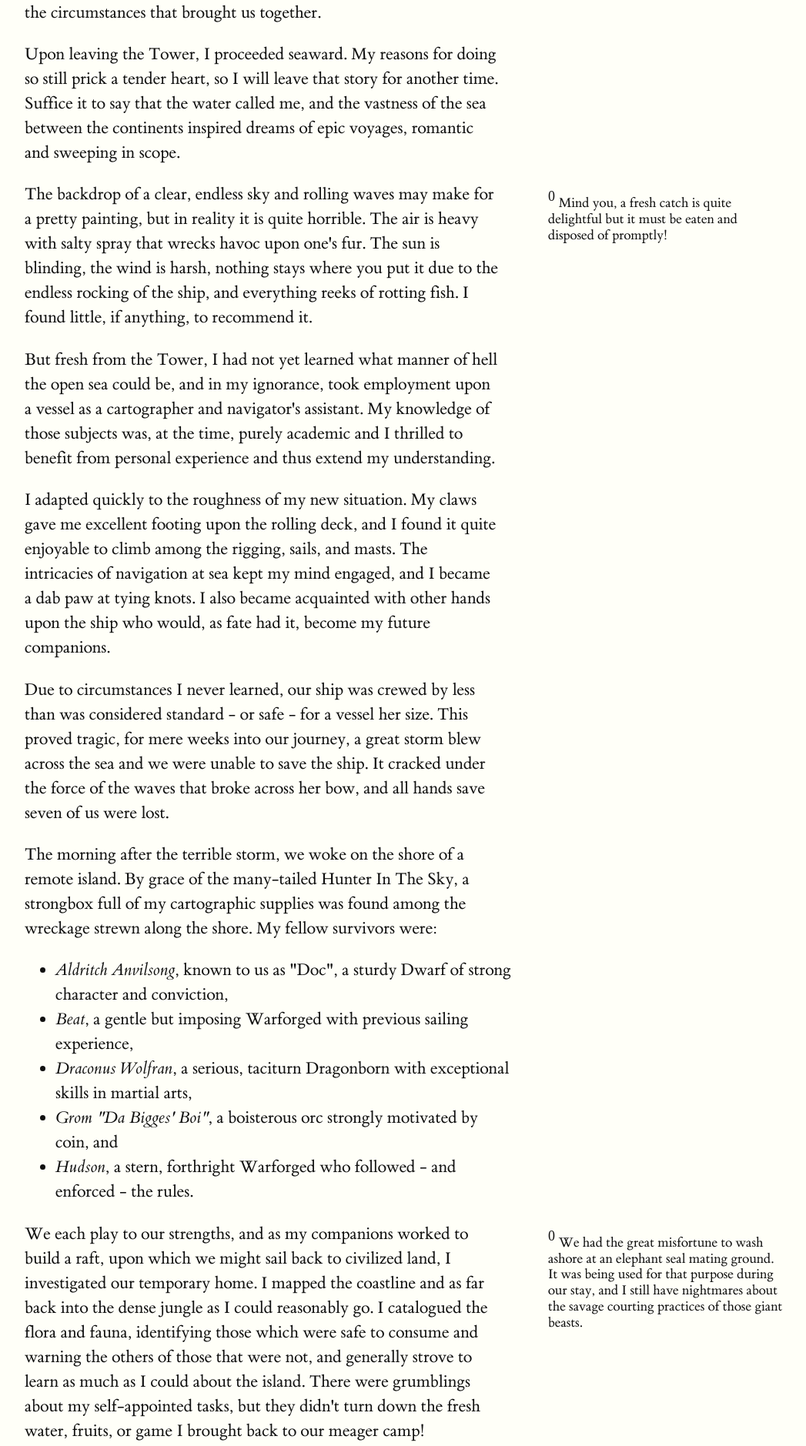
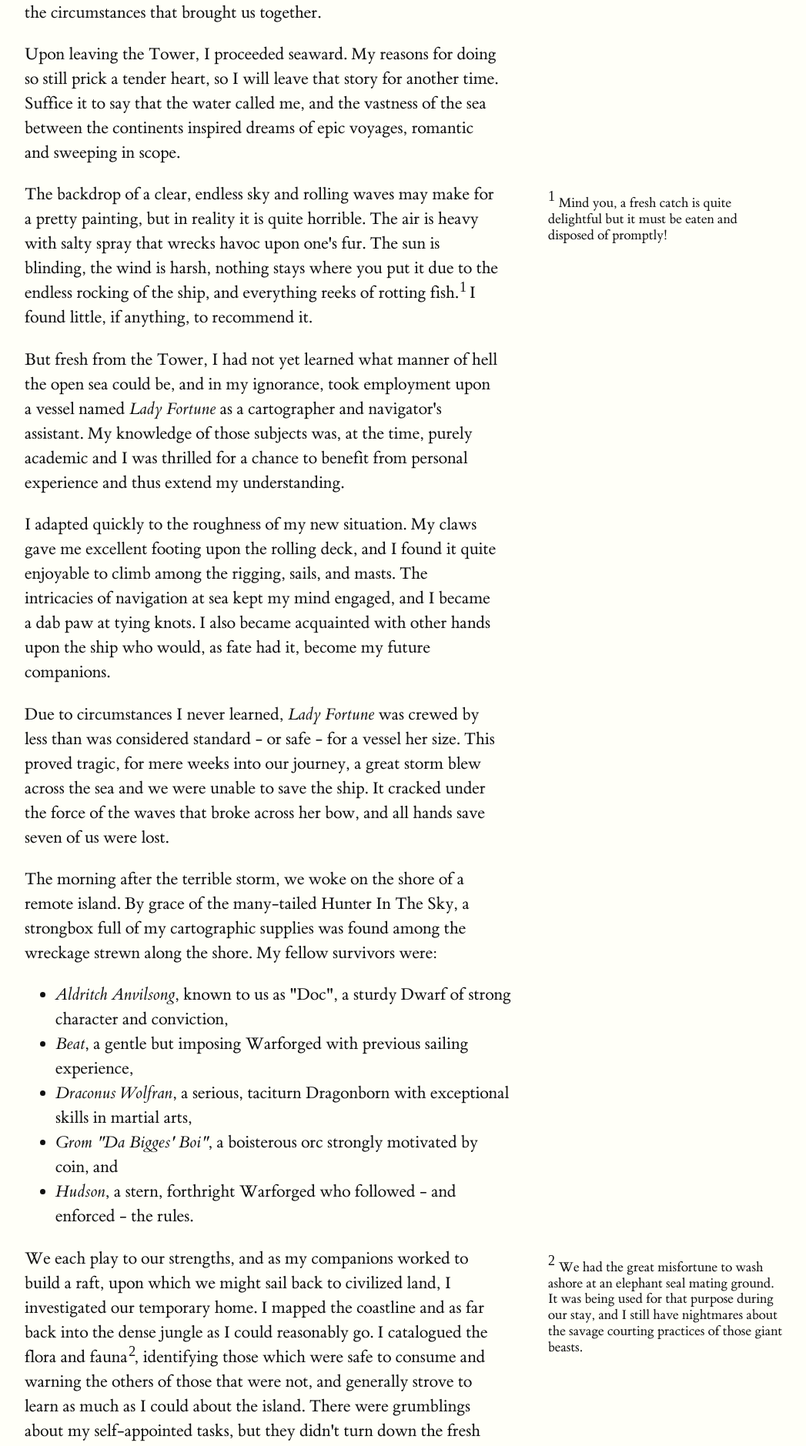
Before and after one commit to jhempy/purrlins-guide-to-anraith, a Jekyll site: the page built from _posts/1574-10-01-what-has-come-before.html, in a window 1280 px wide. Shown: the part 473-2352 px from the top of the page at 77% size, without its empty margins (128-1175 px from the left). Built offline with Jekyll 4.4.1, drawn with Linux system fonts in a browser that asks for light colours; some of the changed text lies outside the part shown.

Commit message:
Adds level 2 activity

```diff
--- a/_posts/1574-10-01-what-has-come-before.html
+++ b/_posts/1574-10-01-what-has-come-before.html
@@ -17,7 +17,7 @@
 </p>
 
 <p>
-But fresh from the <span class="tower">Tower</span>, I had not yet learned what manner of hell the open sea could be, and in my ignorance, took employment upon a vessel as a cartographer and navigator's assistant. My knowledge of those subjects was, at the time, purely academic and I thrilled to benefit from personal experience and thus extend my understanding.
+    But fresh from the <span class="tower">Tower</span>, I had not yet learned what manner of hell the open sea could be, and in my ignorance, took employment upon a vessel named <em>Lady Fortune</em> as a cartographer and navigator's assistant. My knowledge of those subjects was, at the time, purely academic and I was thrilled for a chance to benefit from personal experience and thus extend my understanding.
 </p>
 
 <p>
@@ -25,7 +25,7 @@
 </p>
 
 <p>
-Due to circumstances I never learned, our ship was crewed by less than was considered standard - or safe - for a vessel her size. This proved tragic, for mere weeks into our journey, a great storm blew across the sea and we were unable to save the ship. It cracked under the force of the waves that broke across her bow, and all hands save seven of us were lost.
+    Due to circumstances I never learned, <em>Lady Fortune</em> was crewed by less than was considered standard - or safe - for a vessel her size. This proved tragic, for mere weeks into our journey, a great storm blew across the sea and we were unable to save the ship. It cracked under the force of the waves that broke across her bow, and all hands save seven of us were lost.
 </p>
 
 <p>
@@ -45,7 +45,7 @@
 </p>
 
 <p>
-In time the raft was completed. We packed what food and water we could upon it and pushed back out into the water that had so recently taken the lives of our shipmates.
+    In time the raft, dubbed <em>Baby Fortune</em>, was completed. We packed what food and water we could upon it and pushed back out into the water that had so recently taken the lives of our shipmates.
 </p>
 
 <p>
--- a/_sass/style.scss
+++ /dev/null
@@ -1,367 +0,0 @@
----
-# Main styling
----
-
-/**************************************
-    $ CUSTOM TYPEFACE
-/**************************************/
-/* ET Book Regular */
-@font-face {
-  font-family: "et-book";
-  src: url("/fonts/et-book-roman-line-figures.eot");
-  src: url("/fonts/et-book-roman-line-figures.eot?#iefix") format("embedded-opentype"), url("/fonts/et-book-roman-line-figures.woff") format("woff"), url("/fonts/et-book-roman-line-figures.ttf") format("truetype"), url("/fonts/et-book-roman-line-figures.svg#etbookromanosf") format("svg");
-  font-weight: normal;
-  font-style: normal;
-  font-display: swap;
-}
-
-/* ET Book Italic */
-@font-face {
-  font-family: "et-book";
-  src: url("/fonts/et-book-display-italic-old-style-figures.eot");
-  src: url("/fonts/et-book-display-italic-old-style-figures.eot?#iefix") format("embedded-opentype"), url("/fonts/et-book-display-italic-old-style-figures.woff") format("woff"), url("/fonts/et-book-display-italic-old-style-figures.ttf") format("truetype"), url("/fonts/et-book-display-italic-old-style-figures.svg#etbookromanosf") format("svg");
-  font-weight: normal;
-  font-style: italic;
-  font-display: swap;
-}
-
-/* ET Book Bold */
-@font-face {
-  font-family: "et-book";
-  src: url("/fonts/et-book-bold-line-figures.eot");
-  src: url("/fonts/et-book-bold-line-figures.eot?#iefix") format("embedded-opentype"), url("/fonts/et-book-bold-line-figures.woff") format("woff"), url("/fonts/et-book-bold-line-figures.ttf") format("truetype"), url("/fonts/et-book-bold-line-figures.svg#etbookromanosf") format("svg");
-  font-weight: 600;
-  font-style: bold;
-  font-display: swap;
-}
-
-/**************************************
-    $CRITICAL CSS
-/**************************************/
-* {
-  text-rendering: optimizeLegibility;
-  font-kerning: auto;
-}
-
-/* Avoid weird content flash */
-html {
-    font-family: sans-serif;
-    -webkit-text-size-adjust: 100%;
-}
-
-body {
-    -webkit-font-smoothing: antialiased;
-    background: #fffff8;
-    color: #111;
-    counter-reset: sidenote-counter;
-    font: 1.4rem/2rem "et-book", Palatino, "Palatino Linotype", "Palatino LT STD", "Book Antiqua", Georgia, serif;
-    height: 100%;
-    margin: 0 auto;
-    max-width: 1440px;
-    padding-left: 12.5%;
-    padding-top: 5rem;
-    width: 87.5%;
-}
-
-h1,h2,h3,h4,h5,h6 {
-    font-style: italic;
-    font-weight: normal;
-    line-height: 1;
-    margin: 0;
-    text-transform: capitalize;
-}
-h1 { font-size: 3.2rem; font-style: normal; margin-top: 2.6rem; }
-h2 { font-size: 2.2rem; margin-top: 4.2rem; }
-h3 { font-size: 1.7rem; margin-top: 2.6rem; }
-
-p,table,blockquote,pre,img,hr,.mini-note,ul li,ol li {
-    box-sizing: border-box;
-    max-width: 55%;
-}
-.MathJax_SVG_Display {
-    max-width: 55% !important;
-}
-li ul li, li ol li {
-    max-width: 100%;
-}
-
-p {
-    position: relative;
-}
-
-a,a:visited {
-    color: #111;
-
-    &:hover {
-        color: rgb(220, 40, 40);
-    }
-}
-
-blockquote {
-    font-style: italic;
-    margin: 0;
-    padding: 2rem 0 2rem 4rem;
-}
-
-blockquote footer {
-    font-style: normal;
-    font-size: 1.1rem;
-    text-align: right;
-}
-
-figure {
-    align-items: flex-start;
-    display: flex;
-    margin: 0;
-    padding: 0;
-    position: relative;
-}
-
-hr {
-    background: #111;
-    border: 0;
-    height: 1px;
-    margin: 4rem 0;
-    width: 100%;
-}
-
-pre {
-    font-size: 80%;
-    margin: 0;
-    padding: 1rem;
-    overflow-x: auto;
-}
-
-code {
-    font-size: 80%;
-}
-
-img {
-    height: auto;
-    margin-right: 4rem;
-    width: 100%;
-}
-
-/**************************************
-    $DEFAULT ELEMENTS
-/**************************************/
-table {
-    border-collapse: separate;
-    border-spacing: 1.5rem .5rem;
-    margin: 0 6rem 0 -1.5rem;
-    text-align: left;
-    width: 100%;
-
-    th, td {
-        font-weight: bold;
-        padding: 0;
-
-        &:not(:first-child) {
-            text-align: right;
-        }
-    }
-
-    thead th {
-        border-bottom: 1px solid #111;
-    }
-}
-
-/**************************************
-    $DEFAULT CLASSES
-/**************************************/
-/*p*/.subtitle {
-    font-size: 1.8rem;
-    font-style: italic;
-}
-
-/*p*/.sans {
-    font-family: "Gill Sans", "Gill Sans MT", Calibri, sans-serif;
-    letter-spacing: .03em;
-}
-
-/*span*/.caps {
-    font-variant: small-caps;
-}
-
-/*span*/.italics {
-    font-style: italic;
-}
-
-/*span*/.marginnote,
-/*span*/.sidenote,
-figcaption {
-    font-size: 80%;
-    left: calc(100% + 4rem);
-    line-height: 1.3rem;
-    max-width: 400px;
-    padding-top: 1rem;
-    position: absolute;
-    top: 0;
-    width: 50%;
-}
-
-/*span*/.sidenote {
-    &:before {
-        content: counter(sidenote-counter) " ";
-        font-family: et-book-roman-old-style;
-        position: relative;
-        top: -0.5rem;
-        vertical-align: baseline;
-    }
-}
-
-/*span*/.sidenote-number {
-    counter-increment: sidenote-counter;
-
-    &:after {
-        content: counter(sidenote-counter);
-        font-family: et-book-roman-old-style;
-        font-size: 80%;
-        left: 0.1rem;
-        position: relative;
-        top: -0.5rem;
-        vertical-align: baseline;
-    }
-}
-
-figure {
-    /*span*/.marginnote,
-    /*span*/.sidenote,
-    figcaption {
-        left: auto;
-        position: relative;
-    }
-}
-
-/*span*/.mini-note {
-    display: block;
-    font-size: 80%;
-    font-style: italic;
-}
-
-/*div*/.epigraph {
-    margin: 4rem 0;
-
-    blockquote {
-        font-style: italic;
-        margin: 2rem 0;
-
-        footer {
-            font-style: normal;
-        }
-    }
-}
-
-.margin-toggle {
-    display: none;
-}
-
-/**************************************
-    $CONTAINERS
-/**************************************/
-.bottom-footer {
-    margin: 6rem 0;
-}
-
-/**************************************
-    $NAVIGATION
-/**************************************/
-nav {
-    margin-bottom: 6rem;
-    margin-top: 1rem;
-
-    .menu-icon {
-        cursor: pointer;
-        display: none;
-        text-decoration: underline;
-    }
-
-    .menu-btn {
-        display: none;
-    }
-
-    .menu-btn:checked ~ .site-nav {
-        display: block;
-    }
-
-    ul.site-nav {
-        list-style: none;
-        margin: 0;
-        padding: 0;
-
-        li {
-            display: inline-block;
-            margin: 0 1.5rem 0 0;
-        }
-
-        a,a:visited {
-            text-decoration: none;
-        }
-    }
-}
-
-/**************************************
-    $MEDIA QUERIES - TABLET
-/**************************************/
-@media(max-width: 850px) {
-
-    body {
-        padding: 10px;
-        width: calc(100% - 20px);
-    }
-
-    h2.title { margin-top: 2rem; }
-
-    p,table,blockquote,pre,img,hr,.mini-note,ul li,ol li {
-        max-width: 100%;
-    }
-
-    .MathJax_SVG_Display {
-        max-width: 100% !important;
-    }
-
-    nav {
-
-        .menu-icon {
-            display: inline-block;
-        }
-
-        ul.site-nav {
-            display: none;
-
-            li {
-                display: block;
-                margin: 1rem 0;
-                width: 100%;
-
-                a,a:visited {
-                    display: block;
-                    width: 100%;
-                }
-            }
-        }
-    }
-
-    figure {
-        flex-direction: column;
-    }
-
-    /*span*/.marginnote,
-    /*span*/.sidenote,
-    figcaption {
-        display: block;
-        left: auto;
-        margin-top: 1rem;
-        position: relative;
-        top: auto;
-        width: 100%;
-    }
-
-}
-
-/* Dark Mode */
-@media (prefers-color-scheme: dark) {
-    body{background:#191919;filter:invert(1);}
-    .highlight{border-color: grey !important;}
-    img,iframe,.highlight,a:hover,a:focus{filter:invert(1);}
-}
--- a/assets/style.scss
+++ b/assets/style.scss
@@ -252,7 +252,7 @@
     }
 }
 
-.margin-toggle {
+input.margin-toggle {
     display: none;
 }
 
```
Also changed, not shown: _posts/1574-11-15-the-trouble-with-nebets.md (added, +52 -0 lines). Lines whose indentation alone changed are shown as unchanged.
